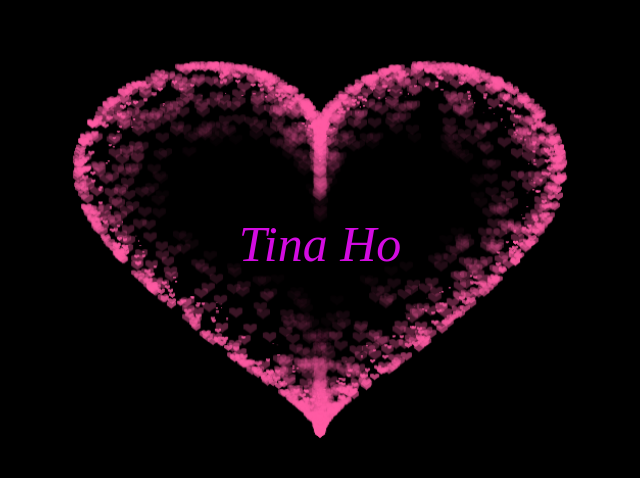
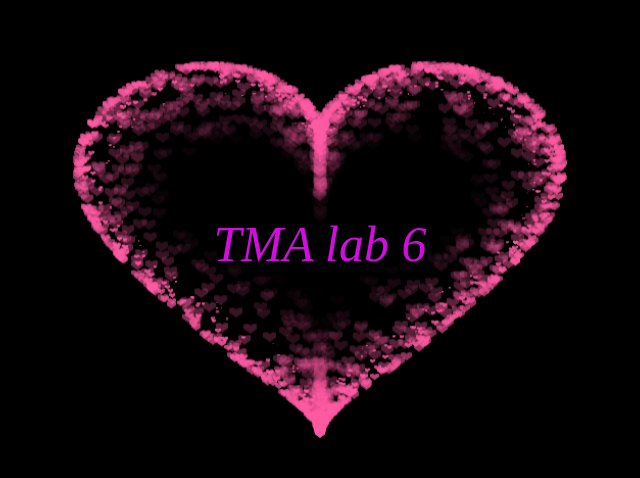
Before and after one commit to HienLam2604/heart, a plain HTML site: page index.html in a window 1280 px wide. Shown: the part 154-632 px from the top of the page, without its empty margins (320-960 px from the left). Drawn offline with Linux system fonts and the light colour scheme.

Commit message:
Update index.html

```diff
--- a/index.html
+++ b/index.html
@@ -379,7 +379,7 @@
         margin-bottom: 5px;
         text-align: center;"
     >
-      Tina Ho
+       TMA lab 6
     </div>
   </body>
 </html>
```
